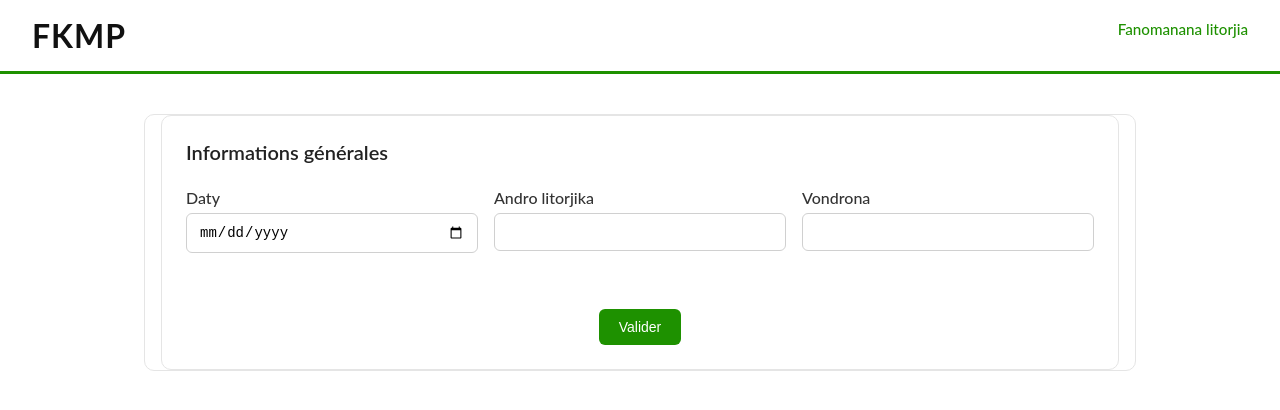
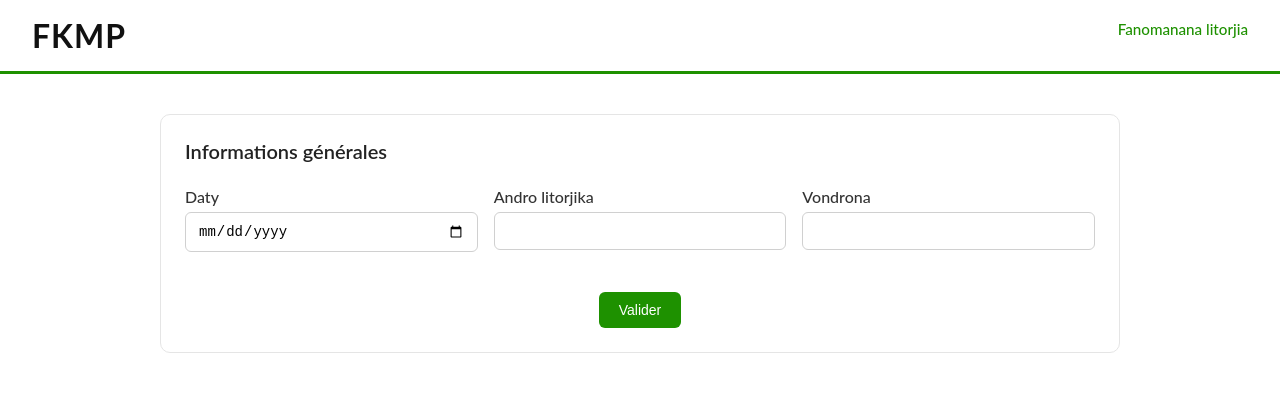
Before and after one commit to andri-Ts/e-liturgie, a React (Vite) app: page / in a window 1280 px wide. Shown: the top 410 px of the page. Built offline with nearby package versions, Linux system fonts and the light colour scheme.

Commit message:
chore: creation formulaire liturgie v1

```diff
--- a/src/components/liturgieForm/LiturgieForm.jsx
+++ b/src/components/liturgieForm/LiturgieForm.jsx
@@ -1,17 +1,17 @@
 import React, { useState } from 'react';
 import './liturgieForm.css';
 
-function LiturgieForm({ lectures }) {
+function LiturgieForm(props) {
   const [liturgieData, setLiturgieData] = useState({
     fidirana: '',
     fifonana: '',
     voninahitra: '',
-    boky1: lectures?.andininy1 || '',
-    setriny: lectures?.setriny || '',
-    boky2: lectures?.andininy2 || '',
+    boky1: props.lectures?.andininy1 || '',
+    setriny: props.lectures?.setriny || '',
+    boky2: props.lectures?.andininy2 || '',
     aleloia: '',
     fihobiana: '',
-    boky3: lectures?.andininy3 || '',
+    boky3: props.lectures?.andininy3 || '',
   });
 
   const handleChange = (e) => {
@@ -28,7 +28,7 @@ function LiturgieForm({ lectures }) {
   };
 
   return (
-    <section>
+    <section className="liturgie-form">
       <h2>Hira</h2>
       <form onSubmit={handleSubmit}>
         <div className="item">
--- a/src/components/liturgieForm/liturgieForm.css
+++ b/src/components/liturgieForm/liturgieForm.css
@@ -1,4 +1,4 @@
-section {
+.liturgie-form {
   max-width: 60rem;
   margin: 2.5rem auto;
   padding: 1.5rem;
@@ -8,7 +8,7 @@ section {
   border-radius: 0.625rem;
 }
 
-section h2 {
+.liturgie-form h2 {
   margin: 0 0 1.5rem;
 
   font-size: 1.25rem;
@@ -16,27 +16,27 @@ section h2 {
   color: #222;
 }
 
-form {
+.liturgie-form form {
   display: flex;
   flex-direction: column;
   gap: 1rem;
 }
 
 /* grille des champs */
-.item {
+.liturgie-form .item {
   display: flex;
   flex-direction: column;
   gap: 0.4rem;
 }
 
 /* label */
-.item label {
+.liturgie-form .item label {
   font-size: 0.875rem;
   color: #444;
 }
 
 /* input */
-.item input {
+.liturgie-form .item input {
   padding: 0.6rem 0.75rem;
 
   border: 1px solid #d6d6d6;
@@ -52,15 +52,15 @@ form {
     box-shadow 0.2s ease;
 }
 
-.item input:focus {
+.liturgie-form .item input:focus {
   border-color: #1e9100;
   box-shadow: 0 0 0 3px rgba(30, 145, 0, 0.12);
 }
 
 /* bouton */
-button {
+.liturgie-form button {
   margin-top: 1rem;
-  align-self: flex-start;
+  align-self: center;
 
   padding: 0.625rem 1.25rem;
 
@@ -78,11 +78,11 @@ button {
     transform 0.2s ease;
 }
 
-button:hover {
+.liturgie-form button:hover {
   background-color: #166d00;
   transform: translateY(-1px);
 }
 
-button:active {
+.liturgie-form button:active {
   transform: translateY(0);
 }
```
